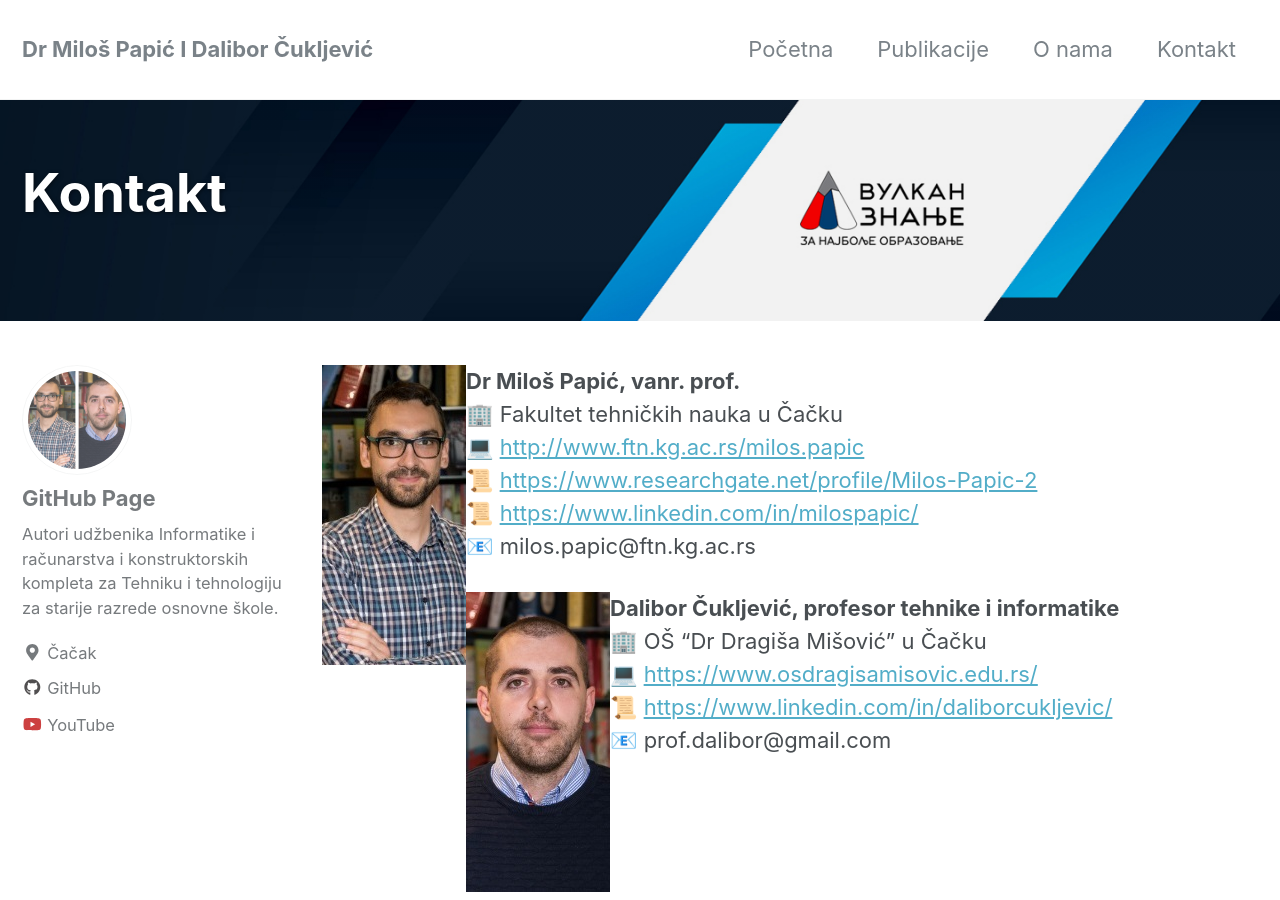
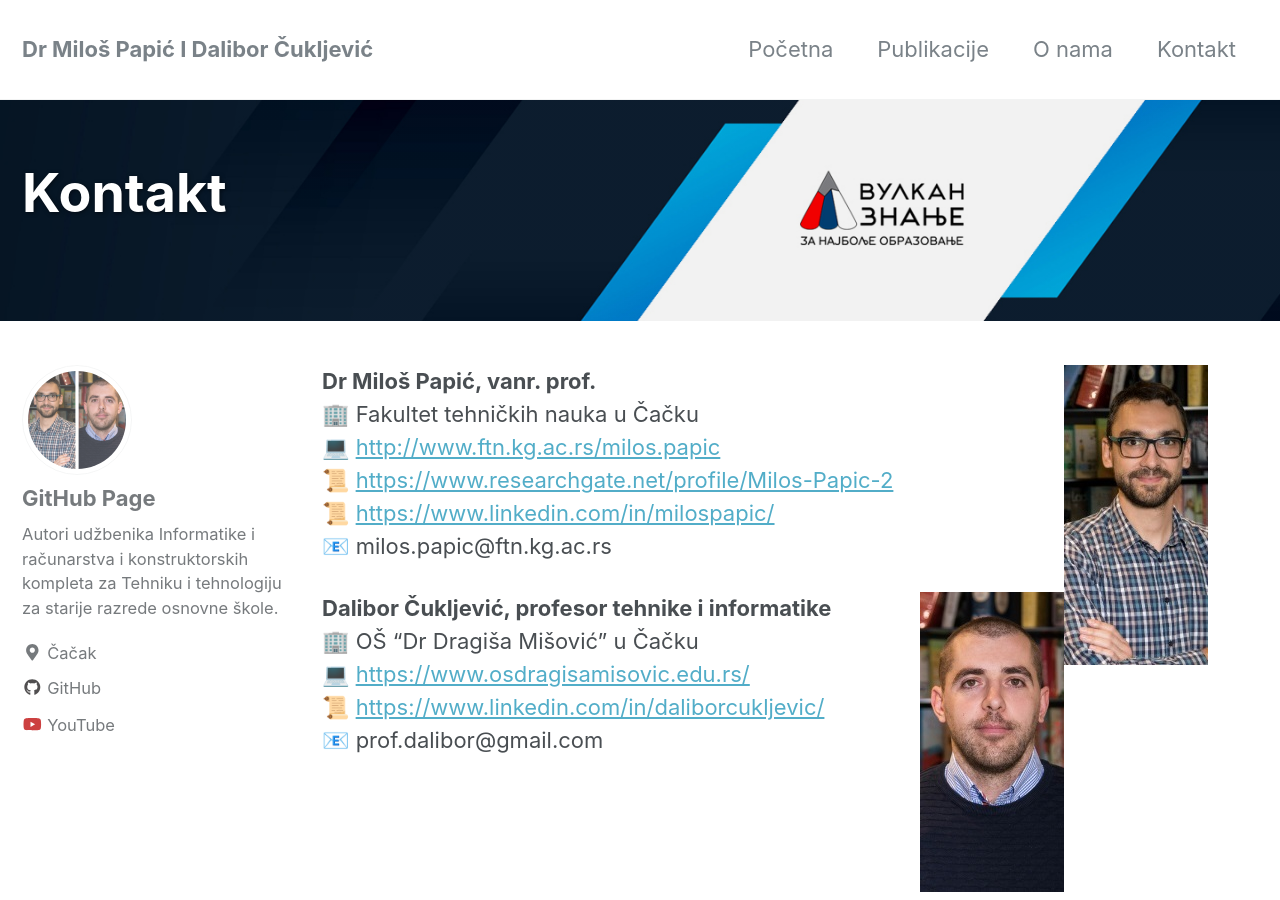
Before and after one commit to vulkanznanje/vulkanznanje.github.io, a Jekyll site: the page built from _pages/Kontakt.md, in a window 1280 px wide and 900 px high. Built offline with Jekyll 4.4.1, drawn with Linux system fonts in a browser that asks for light colours; nearby versions of some CDN libraries; emoji names are drawn with the system emoji font.

Commit message:
Update Kontakt.md

```diff
--- a/_pages/Kontakt.md
+++ b/_pages/Kontakt.md
@@ -9,7 +9,7 @@ header:
   overlay_filter: 0.05 # same as adding an opacity of 0.05 to a black background
 ---
 
-![image](/images/mp.jpg){: style="float: left"}
+![image](/images/mp.jpg){: style="float: right"}
 **Dr Miloš Papić, vanr. prof.**<br/>
 :office: Fakultet tehničkih nauka u Čačku <br/>
 :computer: [http://www.ftn.kg.ac.rs/milos.papic](http://www.ftn.kg.ac.rs/milos.papic) <br/>
@@ -17,7 +17,7 @@ header:
 :scroll: [https://www.linkedin.com/in/milospapic/](https://www.linkedin.com/in/milospapic/) <br/>
 :e-mail: milos.papic@ftn.kg.ac.rs <br/>
 
-![image](/images/dc.jpg){: style="float: left"}
+![image](/images/dc.jpg){: style="float: right"}
 **Dalibor Čuklјević, profesor tehnike i informatike**<br/>
 :office: OŠ "Dr Dragiša Mišović" u Čačku <br/>
 :computer: [https://www.osdragisamisovic.edu.rs/](https://www.osdragisamisovic.edu.rs/) <br/>
```
